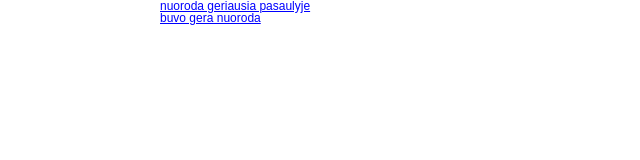
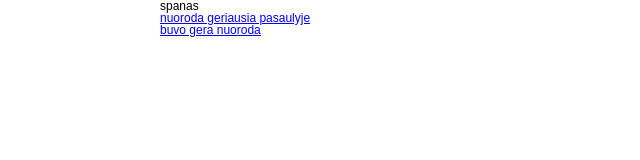
Before and after one commit to MantasVenskus/sample_html_project, a plain HTML site: page index.html in a window 1280 px wide. Shown: the whole page, without its empty margins (0-640 px from the left). Drawn offline with Linux system fonts and the light colour scheme.

Commit message:
added span

```diff
--- a/index.html
+++ b/index.html
@@ -18,6 +18,9 @@
     </head>
     <body>
         <div class="container">
+        <div>
+          <span>spanas</span>
+        </div>
             <ol>
               <li>
                 <a href="#">nuoroda geriausia pasaulyje</a>
```
